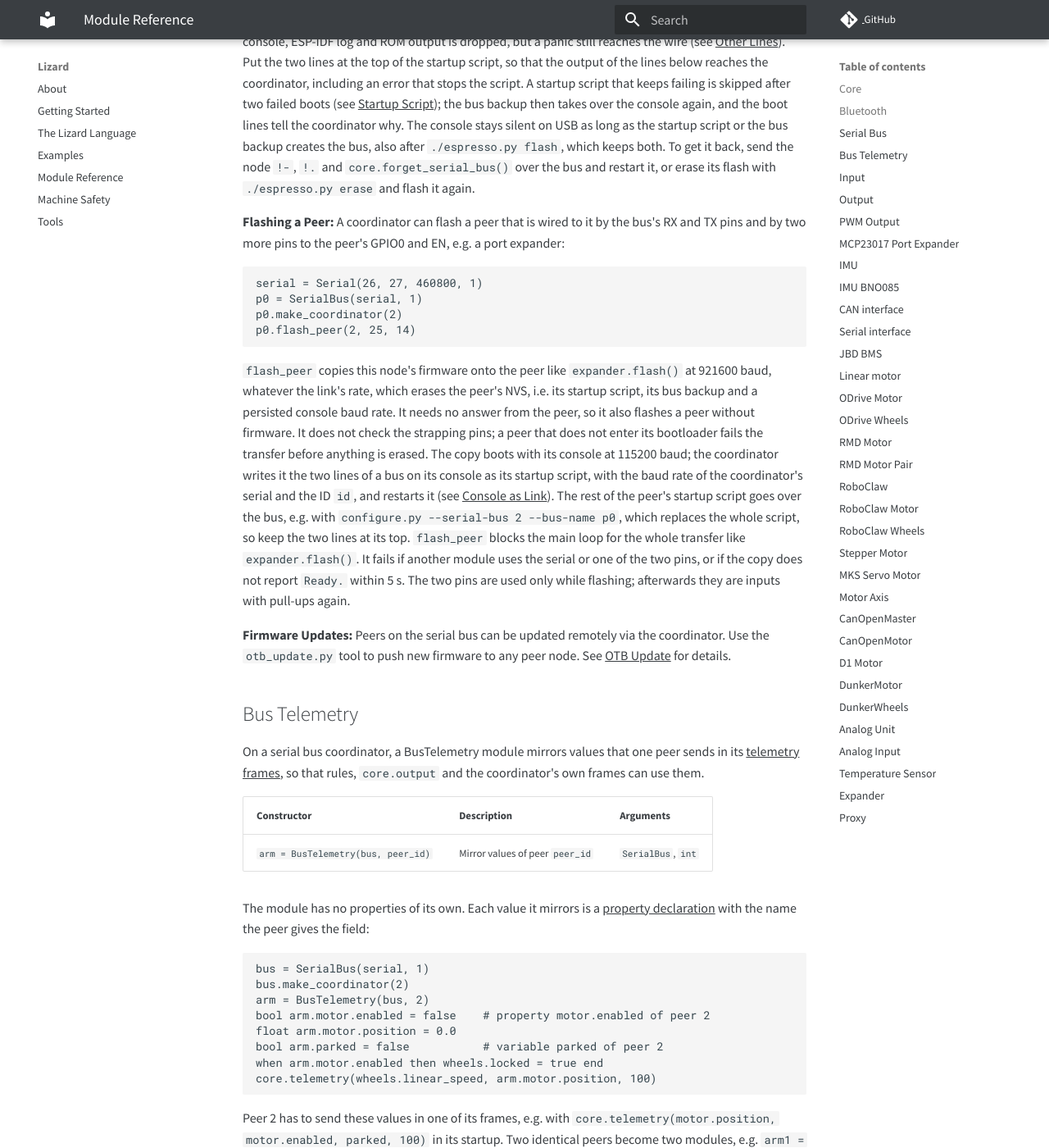
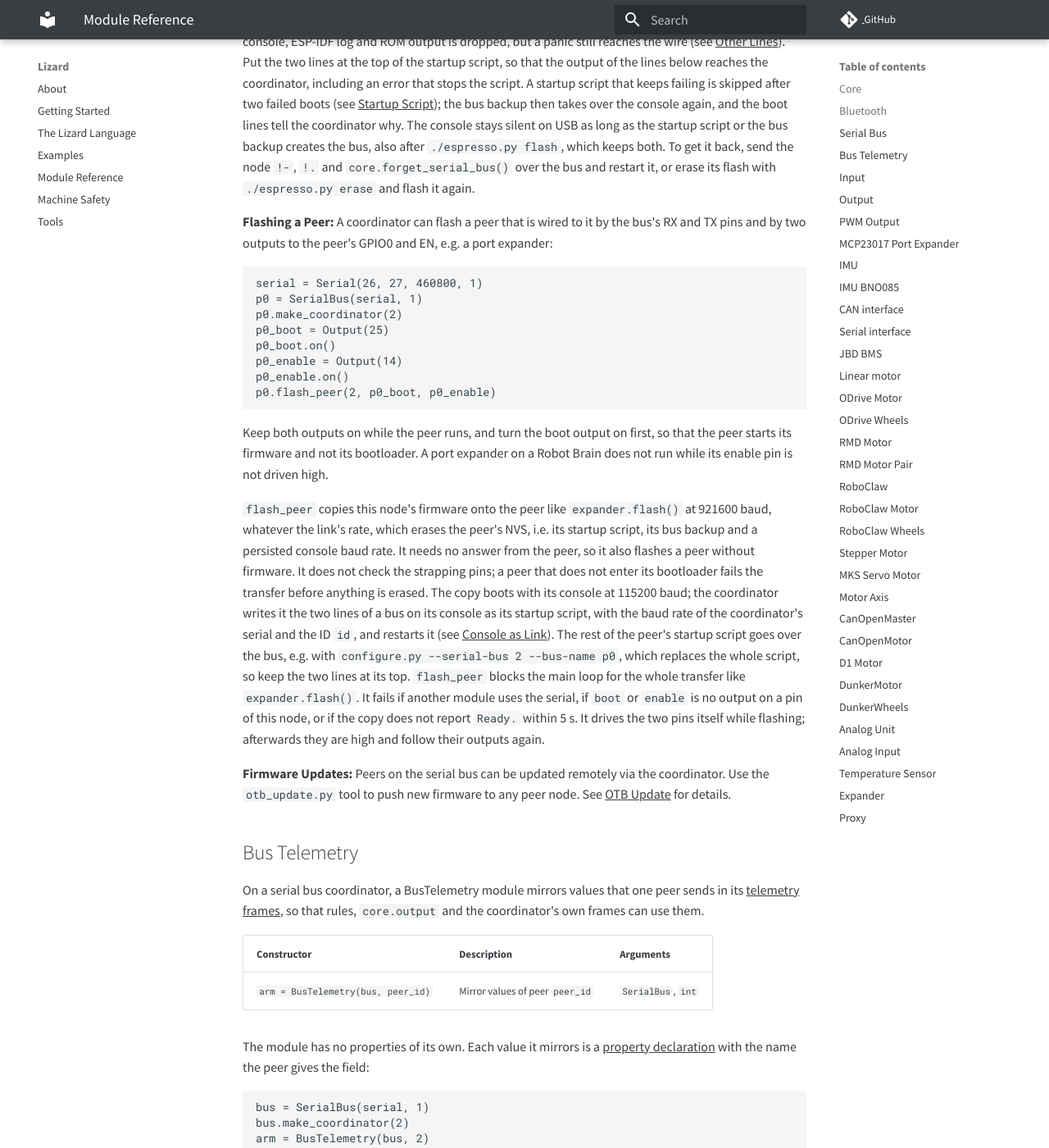
Before and after one commit to zauberzeug/lizard, an MkDocs documentation site: the page built from docs/module_reference.md, in a window 1280 px wide and 1400 px high, scrolled down 10599 px. Shown: the whole window at 82% size. Built offline with MkDocs 1.6.1 and Material for MkDocs 9.7.7, drawn with Linux system fonts in a browser that asks for light colours; comment, search, counter and statistics services are not loaded; some of the changed text lies outside the part shown.

Commit message:
Take the boot and enable pins of a flashed peer as two outputs
On F30, P0 stopped after `flash_peer`: its EN is pulled low on the board, so it runs only while the core drives the pin high, as an `Expander` does for its whole life. With pins that `flash_peer` claimed and then released, P0 stayed in reset after every flash, and nothing would have driven EN after a power-on either. `flash_peer(id, boot, enable)` now takes two `Output` modules on GPIO pins of this node, which the startup script keeps on, drives their pins itself while flashing and leaves both high afterwards, until the outputs apply their own levels again with their next step.

````diff
--- a/docs/module_reference.md
+++ b/docs/module_reference.md
@@ -198,13 +198,13 @@ The serial bus module lets multiple ESP32s share a UART link with a coordinator
 | `bus.telemetry_dropped`    | Telemetry frames of any peer dropped for places in the inbound queue, e.g. while layout lines are awaited     | `int`     |
 | `bus.ignored_lines`        | Received lines that are no bus messages and were not printed, e.g. the boot output of a peer                  | `int`     |
 
-| Methods                             | Description                                                                                                                                 | Arguments         |
-| ----------------------------------- | ------------------------------------------------------------------------------------------------------------------------------------------- | ----------------- |
-| `bus.send(receiver, fmt, args...)`  | Send a printf-formatted line to peer `receiver` (0-254). Specifiers: `%d` int, `%f` number (opt. `%.Nf`), `%s` string (bool→`true`/`false`) | `int`, `str`, ... |
-| `bus.make_coordinator(peer_ids...)` | Set the list of peer IDs, making this node the coordinator                                                                                  | `int`s            |
-| `bus.enable_time_sync()`            | Enable clock offset estimation between coordinator and peers (call on all nodes)                                                            |                   |
-| `bus.pass_telemetry(peer_ids...)`   | Pass the telemetry frames of these peers, or of all peers without IDs, on to the console                                                    | `int`s            |
-| `bus.flash_peer(id, boot, enable)`  | Flash peer `id` through its boot and enable pins with this node's firmware (see [Flashing a Peer](#serial-bus))                             | 3x `int`          |
+| Methods                             | Description                                                                                                                                 | Arguments          |
+| ----------------------------------- | ------------------------------------------------------------------------------------------------------------------------------------------- | ------------------ |
+| `bus.send(receiver, fmt, args...)`  | Send a printf-formatted line to peer `receiver` (0-254). Specifiers: `%d` int, `%f` number (opt. `%.Nf`), `%s` string (bool→`true`/`false`) | `int`, `str`, ...  |
+| `bus.make_coordinator(peer_ids...)` | Set the list of peer IDs, making this node the coordinator                                                                                  | `int`s             |
+| `bus.enable_time_sync()`            | Enable clock offset estimation between coordinator and peers (call on all nodes)                                                            |                    |
+| `bus.pass_telemetry(peer_ids...)`   | Pass the telemetry frames of these peers, or of all peers without IDs, on to the console                                                    | `int`s             |
+| `bus.flash_peer(id, boot, enable)`  | Flash peer `id` through its boot and enable outputs with this node's firmware (see [Flashing a Peer](#serial-bus))                          | `int`, 2x `Output` |
 
 **Polling:**
 The coordinator polls its peers in turn, and a peer answers with the messages it has queued.
@@ -318,14 +318,21 @@ The console stays silent on USB as long as the startup script or the bus backup
 To get it back, send the node `!-`, `!.` and `core.forget_serial_bus()` over the bus and restart it, or erase its flash with `./espresso.py erase` and flash it again.
 
 **Flashing a Peer:**
-A coordinator can flash a peer that is wired to it by the bus's RX and TX pins and by two more pins to the peer's GPIO0 and EN, e.g. a port expander:
+A coordinator can flash a peer that is wired to it by the bus's RX and TX pins and by two outputs to the peer's GPIO0 and EN, e.g. a port expander:
 
 ```
 serial = Serial(26, 27, 460800, 1)
 p0 = SerialBus(serial, 1)
 p0.make_coordinator(2)
-p0.flash_peer(2, 25, 14)
-```
+p0_boot = Output(25)
+p0_boot.on()
+p0_enable = Output(14)
+p0_enable.on()
+p0.flash_peer(2, p0_boot, p0_enable)
+```
+
+Keep both outputs on while the peer runs, and turn the boot output on first, so that the peer starts its firmware and not its bootloader.
+A port expander on a Robot Brain does not run while its enable pin is not driven high.
 
 `flash_peer` copies this node's firmware onto the peer like `expander.flash()` at 921600 baud, whatever the link's rate, which erases the peer's NVS, i.e. its startup script, its bus backup and a persisted console baud rate.
 It needs no answer from the peer, so it also flashes a peer without firmware.
@@ -333,8 +340,8 @@ It does not check the strapping pins; a peer that does not enter its bootloader
 The copy boots with its console at 115200 baud; the coordinator writes it the two lines of a bus on its console as its startup script, with the baud rate of the coordinator's serial and the ID `id`, and restarts it (see [Console as Link](#serial-bus)).
 The rest of the peer's startup script goes over the bus, e.g. with `configure.py --serial-bus 2 --bus-name p0`, which replaces the whole script, so keep the two lines at its top.
 `flash_peer` blocks the main loop for the whole transfer like `expander.flash()`.
-It fails if another module uses the serial or one of the two pins, or if the copy does not report `Ready.` within 5 s.
-The two pins are used only while flashing; afterwards they are inputs with pull-ups again.
+It fails if another module uses the serial, if `boot` or `enable` is no output on a pin of this node, or if the copy does not report `Ready.` within 5 s.
+It drives the two pins itself while flashing; afterwards they are high and follow their outputs again.
 
 **Firmware Updates:**
 Peers on the serial bus can be updated remotely via the coordinator.
````
Also changed, not shown: 2 other files.
